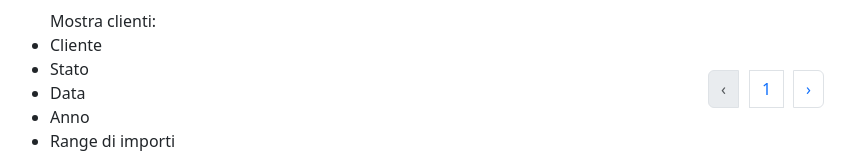
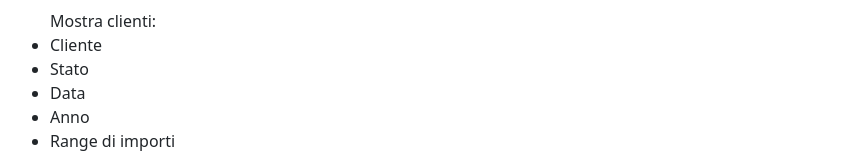
Before and after one commit to KlajdiNdoci/BE-BuildWeek-2, a React (Create React App) app in the folder FrontEnd/bw-fe/: page /fatture in a window 1280 px wide. Shown: the part 155-315 px from the top of the page, without its empty margins (64-919 px from the left). Built offline with nearby package versions, Linux system fonts and the light colour scheme; the HTML template or start-up script is replaced by a standard one.

Commit message:
fix-button

```diff
--- a/FrontEnd/bw-fe/src/components/Fatture.jsx
+++ b/FrontEnd/bw-fe/src/components/Fatture.jsx
@@ -6,7 +6,7 @@
 const Fatture = () => {
   const [pagina, setPagina] = useState(1);
   const [numPagine, setNumPagine] = useState();
-  const [listaFatture, setListaFatture] = useState([]);
+  const [listaFatture, setListaFatture] = useState();
   const [show, setShow] = useState();
   const [req, setReq] = useState();
   const [req2, setReq2] = useState();
```
